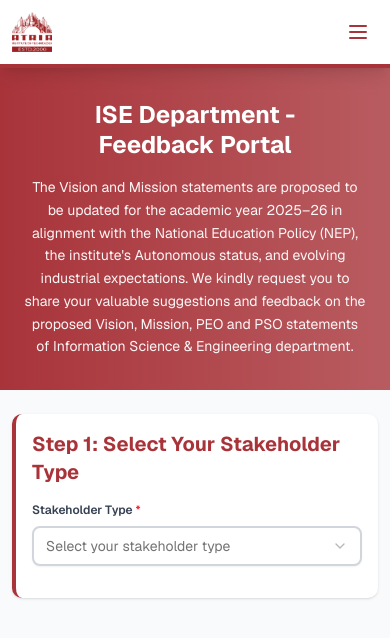
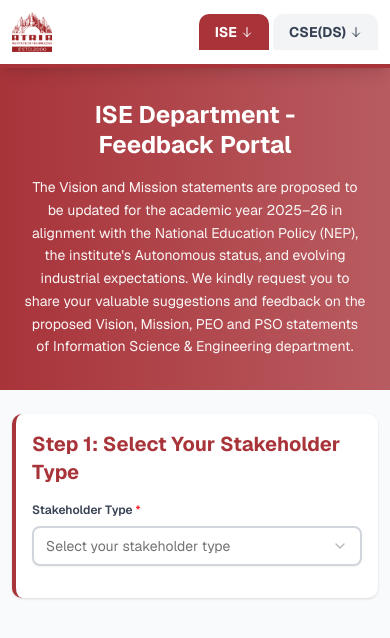
Before and after one commit to vini-501/ATRIA-Feedback, a Next.js app: page /ise/feedback in a window 390 px wide. Shown: the top 638 px of the page. Built offline with nearby package versions, Linux system fonts and the light colour scheme.

Commit message:
fixed the navbar

```diff
--- a/components/navbar.tsx
+++ b/components/navbar.tsx
@@ -50,8 +50,8 @@ export default function Navbar() {
             <span className="text-lg sm:text-2xl font-bold text-primary hidden sm:inline">ATRIA</span>
           </Link>
 
-          {/* Desktop Navigation */}
-          <div className="hidden sm:flex gap-1">
+          {/* Department Navigation (Always visible) */}
+          <div className="flex gap-1">
             {departments.map((dept) => (
               <div key={dept.name} className="relative group">
                 <button
@@ -91,78 +91,10 @@ export default function Navbar() {
             ))}
           </div>
 
-          {/* Mobile Menu Button */}
-          <button
-            onClick={() => setMobileMenuOpen(!mobileMenuOpen)}
-            className="sm:hidden p-2 text-primary hover:bg-gray-100 rounded-lg transition-colors"
-            aria-label="Toggle menu"
-          >
-            <svg
-              className={`w-6 h-6 transition-transform ${mobileMenuOpen ? 'rotate-90' : ''}`}
-              fill="none"
-              stroke="currentColor"
-              viewBox="0 0 24 24"
-            >
-              <path
-                strokeLinecap="round"
-                strokeLinejoin="round"
-                strokeWidth={2}
-                d="M4 6h16M4 12h16M4 18h16"
-              />
-            </svg>
-          </button>
+          {/* Removed Mobile Menu Button */}
         </div>
 
-        {/* Mobile Navigation Menu */}
-        {mobileMenuOpen && (
-          <div className="sm:hidden pb-4 border-t border-gray-200">
-            {departments.map((dept) => (
-              <div key={dept.name} className="mt-2">
-                <button
-                  onClick={() => setOpenMenu(openMenu === dept.name ? null : dept.name)}
-                  className={`w-full text-left px-4 py-2 text-sm font-bold transition-colors rounded flex items-center justify-between ${
-                    (dept.name === 'ISE' && isISE) || (dept.name === 'CSE(DS)' && isCSEDS)
-                      ? 'bg-primary text-white'
-                      : 'bg-gray-100 text-gray-700'
-                  }`}
-                >
-                  {dept.name}
-                  <svg
-                    className={`w-4 h-4 transition-transform ${openMenu === dept.name ? 'rotate-180' : ''}`}
-                    fill="none"
-                    stroke="currentColor"
-                    viewBox="0 0 24 24"
-                  >
-                    <path strokeLinecap="round" strokeLinejoin="round" strokeWidth={2} d="M19 14l-7 7m0 0l-7-7m7 7V3" />
-                  </svg>
-                </button>
 
-                {/* Mobile Submenu */}
-                {openMenu === dept.name && (
-                  <div className="bg-gray-50 mt-1 rounded">
-                    {dept.pages.map((page) => (
-                      <Link
-                        key={page.path}
-                        href={page.path}
-                        className={`block px-4 py-2 text-sm transition-colors ${
-                          pathname === page.path
-                            ? 'bg-primary/10 text-primary font-bold'
-                            : 'text-gray-700 hover:bg-gray-100'
-                        }`}
-                        onClick={() => {
-                          setOpenMenu(null);
-                          setMobileMenuOpen(false);
-                        }}
-                      >
-                        {page.label}
-                      </Link>
-                    ))}
-                  </div>
-                )}
-              </div>
-            ))}
-          </div>
-        )}
       </div>
     </nav>
   );
```
